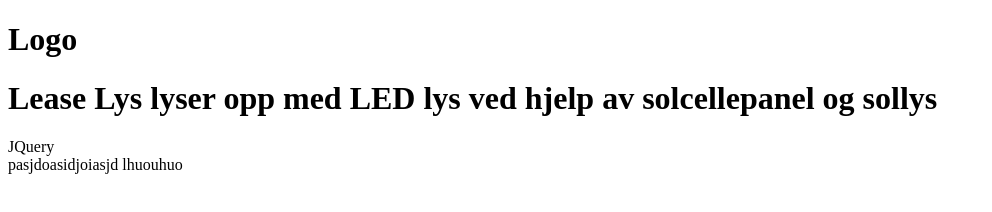
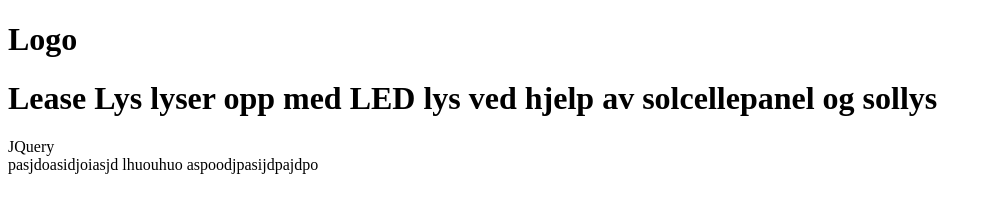
Before and after one commit to eikenottt/LYS, a plain HTML site: page index.html in a window 1280 px wide. Shown: the whole page, without its empty margins (0-992 px from the left). Drawn offline with Linux system fonts and the light colour scheme.

Commit message:
Lise lys er feeet

```diff
--- a/index.html
+++ b/index.html
@@ -14,7 +14,7 @@
             JQuery
         </section>
     </main>
-pasjdoasidjoiasjd lhuouhuo
+pasjdoasidjoiasjd lhuouhuo aspoodjpasijdpajdpo
     <footer>
 
     </footer>
```
